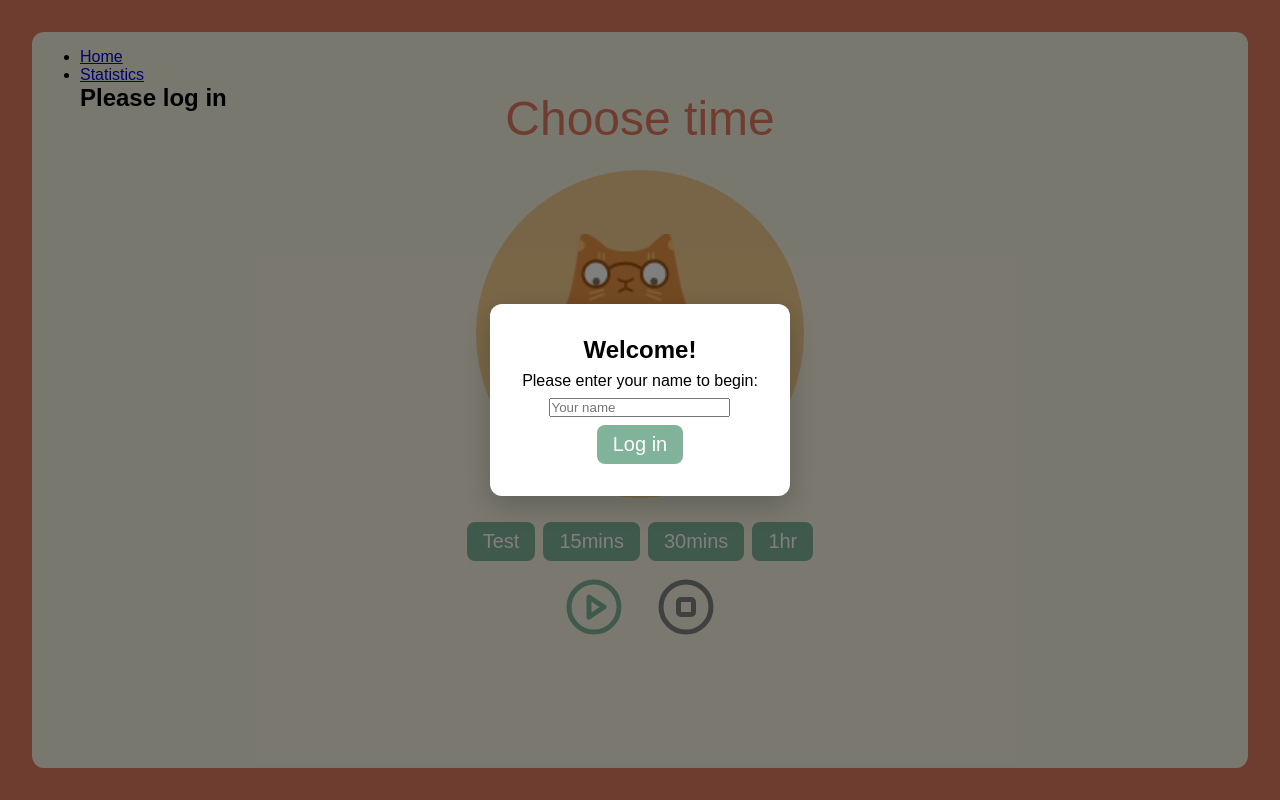
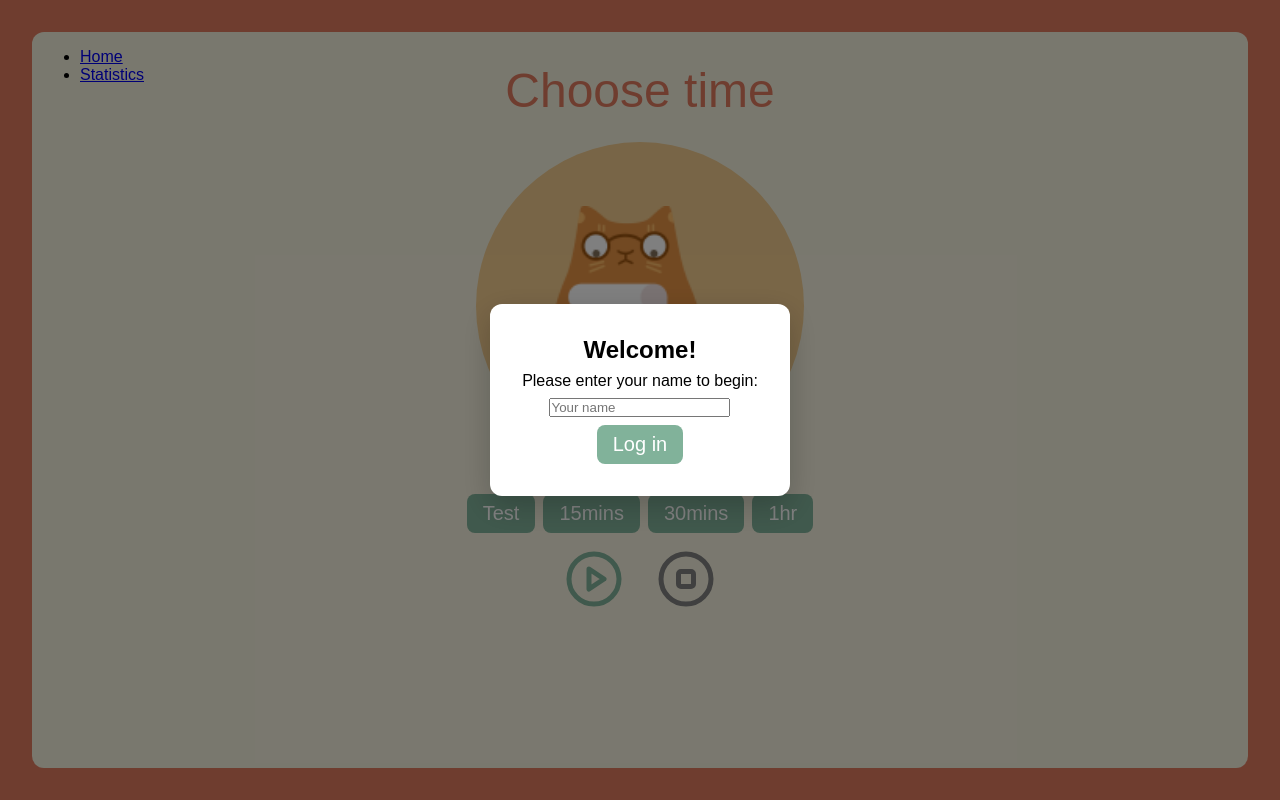
Before and after one commit to maysunktong/pomopaws, a Next.js app: page / in a window 1280 px wide. Built offline with nearby package versions, Linux system fonts and the light colour scheme; a web font is replaced by a local one.

Commit message:
Username appears only on /

```diff
--- a/src/components/Navigation/index.tsx
+++ b/src/components/Navigation/index.tsx
@@ -2,6 +2,7 @@
 
 import Link from "next/link";
 import { useUserContext } from "../../context/UserContext";
+import { usePathname } from "next/navigation";
 
 const Navigation = () => {
   const { username, setUsername, setNameInput, setIsLoginModalOpen } =
@@ -13,6 +14,8 @@ const Navigation = () => {
     setNameInput("");
     setIsLoginModalOpen(true);
   };
+
+  const pathname = usePathname();
 
   const NavItemList: NavItemType[] = [
     { label: "Home", href: "/" },
@@ -31,15 +34,13 @@ const Navigation = () => {
             ))}
           </ul>
         </section>
-        {username ? (
+        {username && pathname === "/" && (
           <section>
             <h1>Hello, {username}!</h1>
             <button className="button-main" type="button" onClick={logout}>
               Logout
             </button>
           </section>
-        ) : (
-          <h1>Please log in</h1>
         )}
       </div>
     </nav>
```
